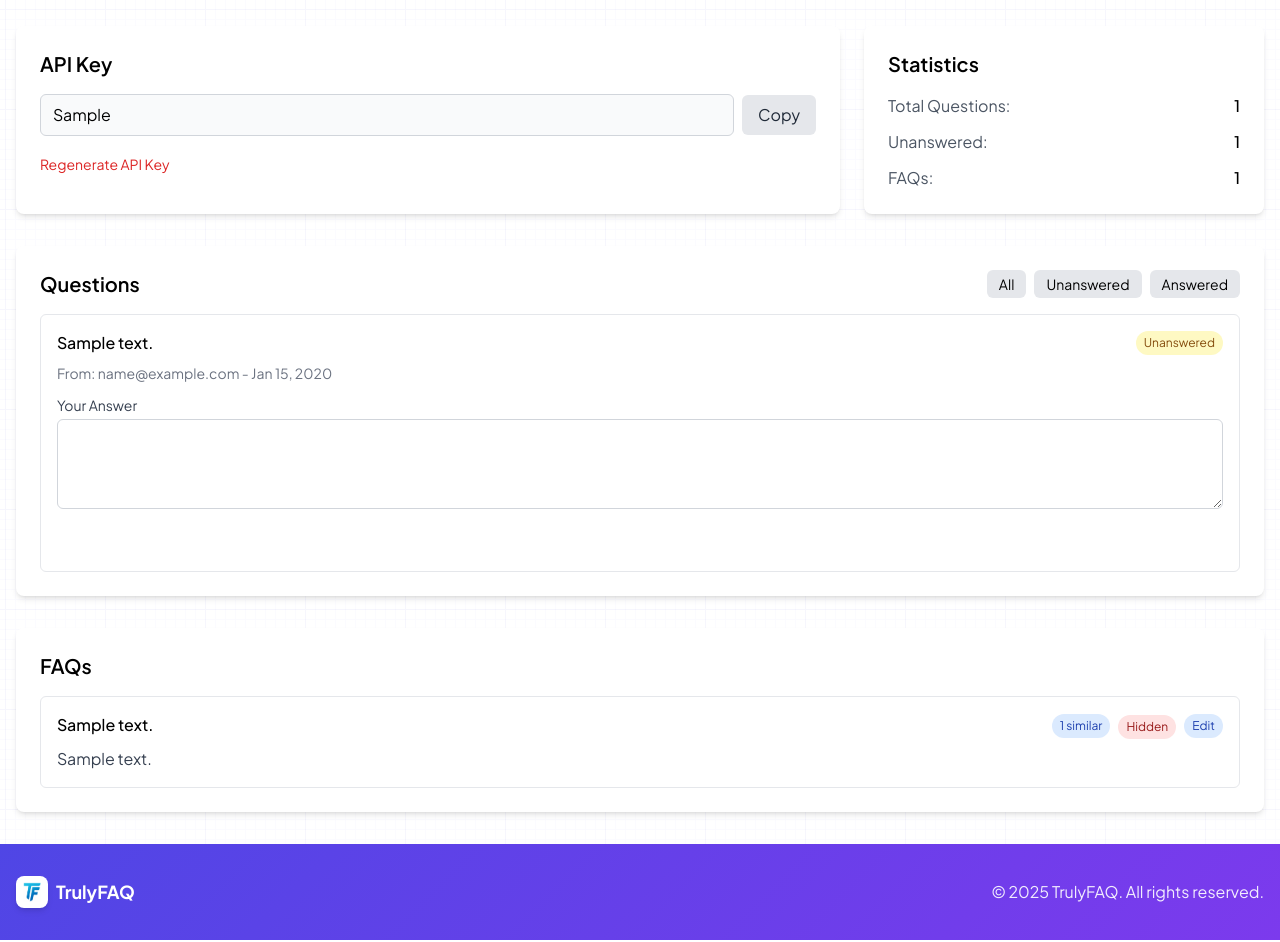
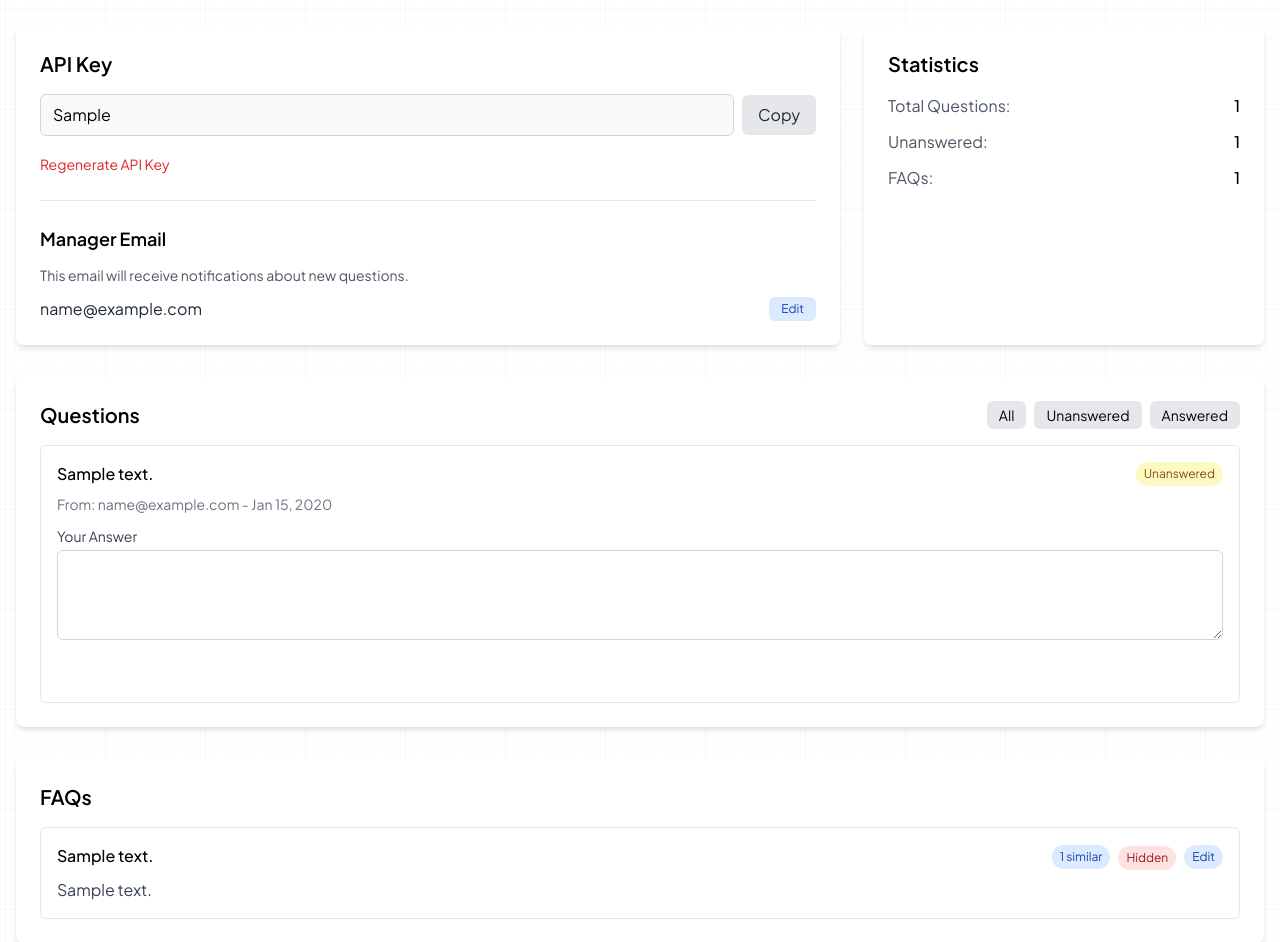
Before and after one commit to Sanat-Jha/Truely-FAQ, a Django app: template templates/accounts/website_detail.html in a window 1280 px wide. Shown: the part 196-1138 px from the top of the page. Run offline with Django 3.2, Linux system fonts and the light colour scheme; the template is opened without the code that fills it: most values are stand-ins (such as "Sample title", 1, 10 or a date in 2020); some libraries are stand-ins or nearby versions.

Commit message:
edit manager email

```diff
--- a/templates/accounts/website_detail.html
+++ b/templates/accounts/website_detail.html
@@ -24,6 +24,35 @@
             <input type="hidden" name="regenerate_api_key" value="true">
             <button type="submit" class="text-red-600 hover:text-red-800 text-sm" onclick="return confirm('Are you sure? This will invalidate your current API key.')">Regenerate API Key</button>
         </form>
+
+        <!-- Manager Email Section -->
+        <div class="mt-6 pt-6 border-t border-gray-200">
+            <h3 class="text-lg font-semibold mb-3">Manager Email</h3>
+            <p class="text-sm text-gray-600 mb-3">This email will receive notifications about new questions.</p>
+
+            <div id="email-display" class="flex items-center justify-between">
+                <span class="text-gray-800">{{ website.manager_email|default:"No email set" }}</span>
+                <button onclick="showEmailForm()" class="text-xs px-3 py-1 rounded-md bg-blue-100 text-blue-800 hover:bg-blue-200 transition duration-200">
+                    {% if website.manager_email %}Edit{% else %}Add{% endif %}
+                </button>
+            </div>
+
+            <div id="email-form" class="mt-3 hidden">
+                <form method="post" action="">
+                    {% csrf_token %}
+                    <div class="flex items-center">
+                        <input type="email" name="manager_email" value="{{ website.manager_email|default:'' }}"
+                               class="flex-grow px-3 py-2 border border-gray-300 rounded-md focus:outline-none focus:ring-2 focus:ring-primary"
+                               placeholder="manager@example.com" required>
+                        <input type="hidden" name="update_manager_email" value="true">
+                        <div class="ml-2 flex space-x-2">
+                            <button type="submit" class="bg-primary text-white py-1 px-3 rounded-md hover:bg-blue-600 transition duration-200 text-sm">Save</button>
+                            <button type="button" onclick="hideEmailForm()" class="bg-gray-200 text-gray-800 py-1 px-3 rounded-md hover:bg-gray-300 transition duration-200 text-sm">Cancel</button>
+                        </div>
+                    </div>
+                </form>
+            </div>
+        </div>
     </div>
 
     <div class="bg-white p-6 rounded-lg shadow-md">
@@ -186,6 +215,17 @@
     function hideEditForm(faqId) {
         document.getElementById('edit-form-' + faqId).classList.add('hidden');
     }
+
+    // Manager Email Form Functions
+    function showEmailForm() {
+        document.getElementById('email-display').classList.add('hidden');
+        document.getElementById('email-form').classList.remove('hidden');
+    }
+
+    function hideEmailForm() {
+        document.getElementById('email-form').classList.add('hidden');
+        document.getElementById('email-display').classList.remove('hidden');
+    }
 </script>
 {% endblock %}
 {% endblock %}
--- a/truelyfaq/accounts/models.py
+++ b/truelyfaq/accounts/models.py
@@ -9,7 +9,7 @@ class Website(models.Model):
     url = models.URLField()
     owner = models.ForeignKey(User, on_delete=models.CASCADE)
     api_key = models.CharField(max_length=64, unique=True, blank=True)
-    manager_email = models.EmailField(max_length=255, blank=True, help_text="Email address for the website manager")
+    manager_email = models.EmailField(max_length=255, blank=True,null=True, help_text="Email address for the website manager")
     created_at = models.DateTimeField(auto_now_add=True)
 
 
```
Also changed, not shown: truelyfaq/accounts/views.py (+17 -6 lines), db.sqlite3, truelyfaq/accounts/migrations/0003_alter_website_manager_email.py (added).
